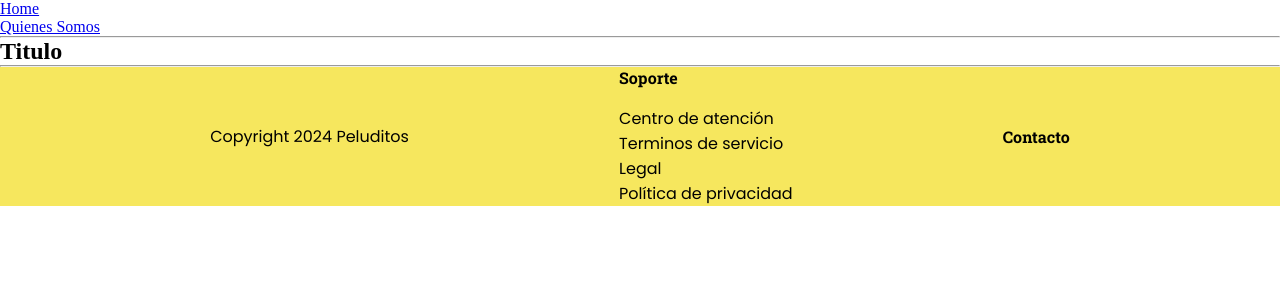
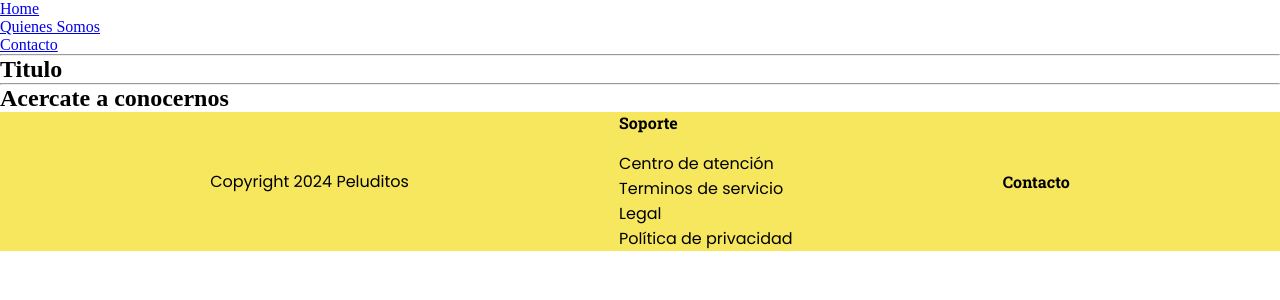
Before and after one commit to No-Country-simulation/c20-49-t-python-react, a React (Vite) app: page /Contacto in a window 1280 px wide. Shown: the top 300 px of the page. Built offline with nearby package versions, Linux system fonts and the light colour scheme.

Commit message:
agrege el link de la seccion contacto en el app

```diff
--- a/src/App.jsx
+++ b/src/App.jsx
@@ -4,6 +4,7 @@ import NavBar from "./components/NavBar/NavBar";
 import QuienesSomos from "./components/QuienesSomos/QuienesSomos";
 import Home from "./components/Home/Home";
 import Footer from "./components/Footer/Footer";
+import Contacto from "./components/Contacto/Contacto";
 
 function App() {
   return (
@@ -13,6 +14,7 @@ function App() {
         <Routes>
           <Route path="/" element={<Home />} />
           <Route path="/QuienesSomos" element={<QuienesSomos />} />
+          <Route path="/Contacto" element={<Contacto />} />
         </Routes>
         <Footer />
       </BrowserRouter>
--- a/src/components/Contacto/Contacto.jsx
+++ b/src/components/Contacto/Contacto.jsx
@@ -0,0 +1,13 @@
+import React from "react";
+
+
+function Contacto(){
+    return (
+        <main>
+            <h2>Acercate a conocernos</h2>
+        </main>
+    )
+
+}
+
+export default Contacto;
--- a/src/components/NavBar/NavBar.jsx
+++ b/src/components/NavBar/NavBar.jsx
@@ -10,6 +10,7 @@ function NavBar(){
                     <ul>
                         <li><Link className="nav-link" to={'/'}>Home</Link></li>
                         <li><Link className="nav-link" to={'/QuienesSomos'}>Quienes Somos</Link></li>
+                        <li><Link className="nav-link" to={'/Contacto'}>Contacto</Link></li>
                     </ul>
                 </div>
                 <hr />
```
